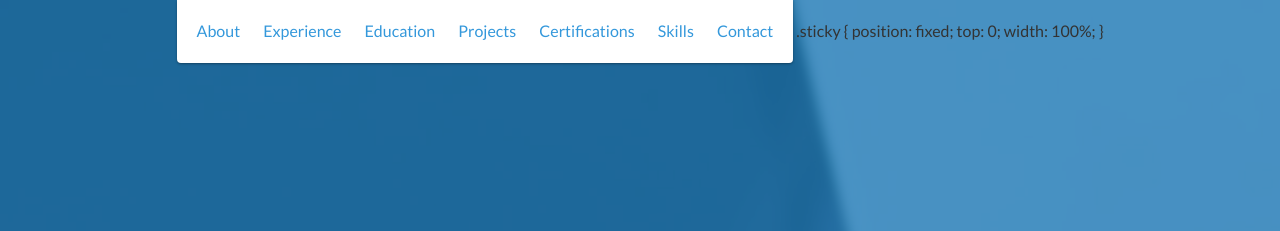
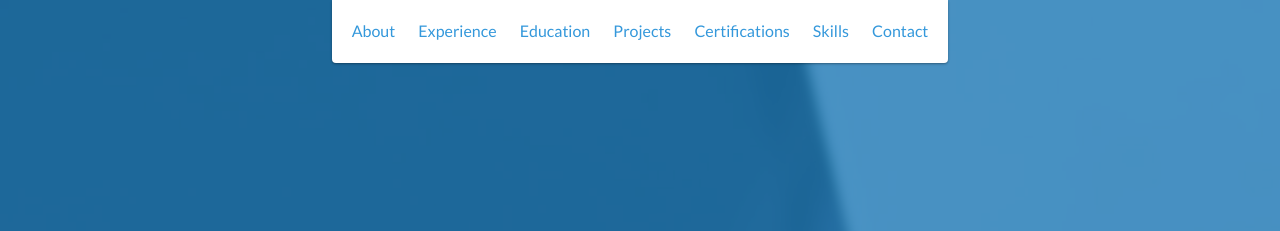
Before and after one commit to reshma-ponukollu/reshma-ponukollu.github.io, a website: page index.html in a window 1280 px wide. Shown: the top 231 px of the page. Drawn offline with nearby package versions, Linux system fonts and the light colour scheme.

Commit message:
Update index.html

```diff
--- a/index.html
+++ b/index.html
@@ -46,11 +46,6 @@
                 <a href="#contact">Contact</a>
             </li>
         </ul>
-	    .sticky {
- 	 position: fixed;
-  	top: 0;
-  	width: 100%;
-	}
     </header>
     <!-- End header -->
 
```
